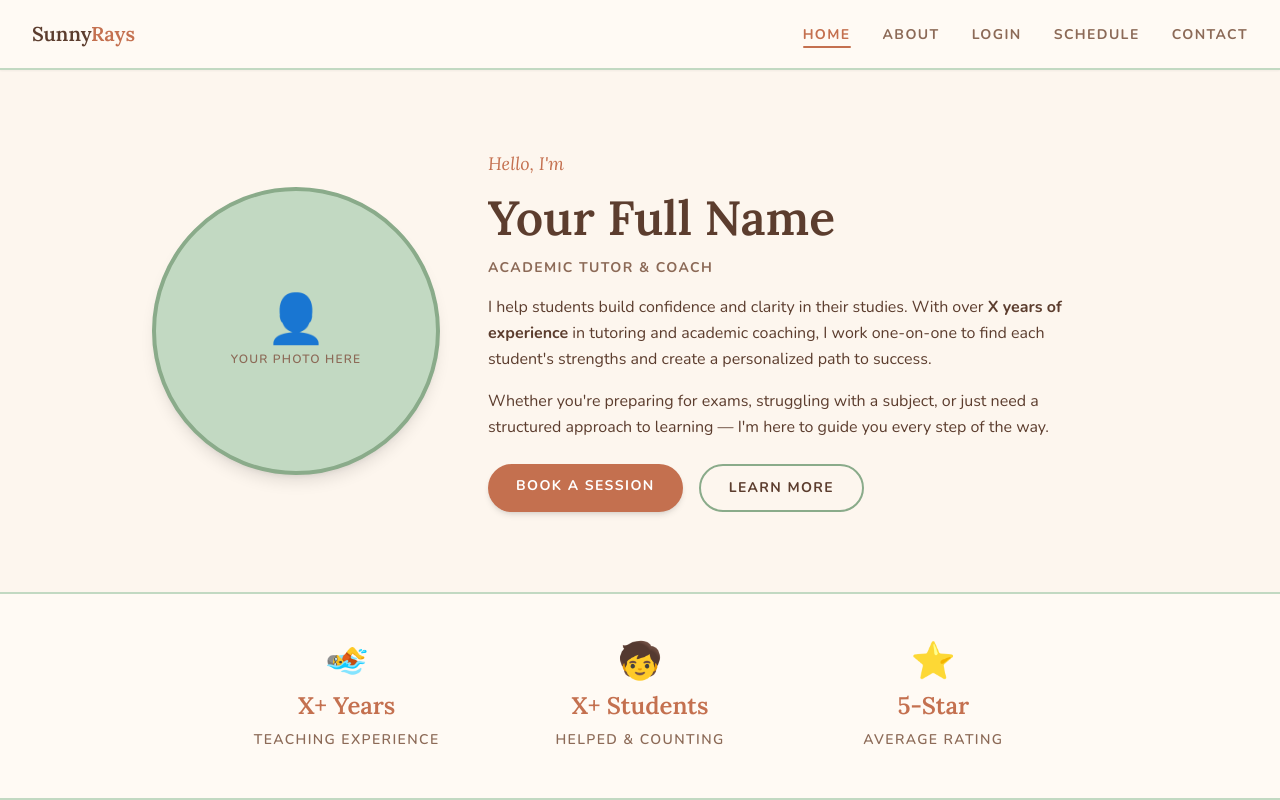
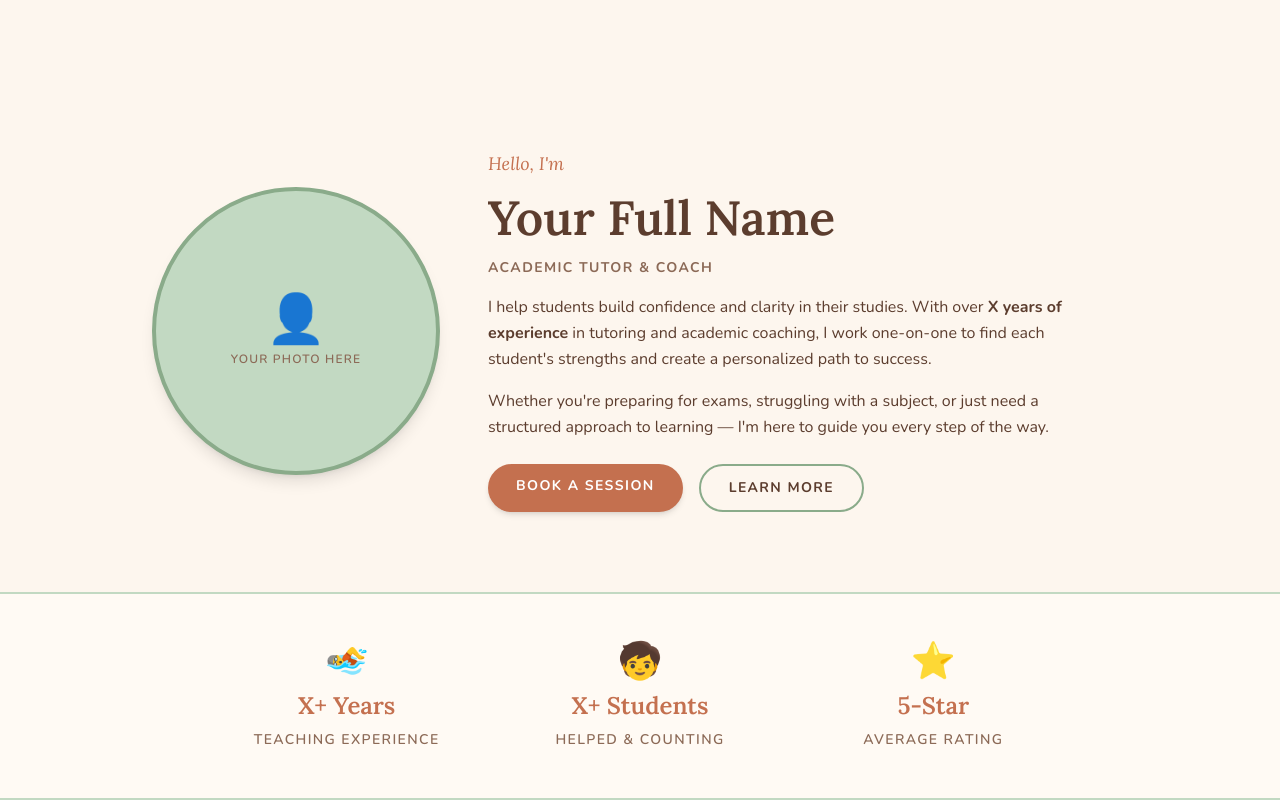
Before and after one commit to dacabrera191/SunnyRays, a Next.js app: page / in a window 1280 px wide. Shown: the top 800 px of the page. Built offline with nearby package versions, Linux system fonts and the light colour scheme.

Commit message:
edited small issue

```diff
--- a/app/layout.js
+++ b/app/layout.js
@@ -1,5 +1,5 @@
 import './globals.css'
-import Navbar from '@/components/Navbar'
+import navbar from '@/components/navbar'
 
 export const metadata = {
   title: 'Your Name | Tutor & Coach',
@@ -10,7 +10,7 @@ export default function RootLayout({ children }) {
   return (
     <html lang="en">
       <body>
-        <Navbar />
+        <navbar />
         <main className="pt-[70px]">
           {children}
         </main>
```
